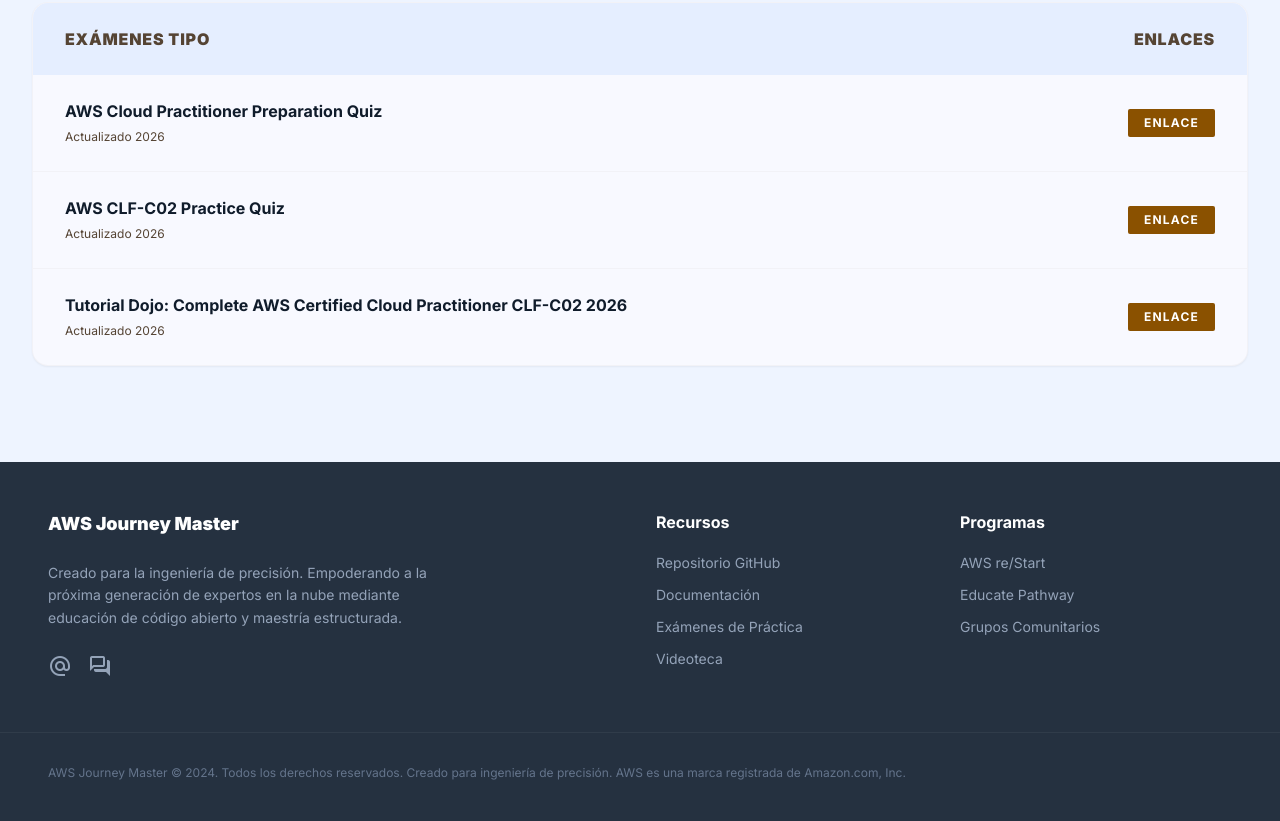
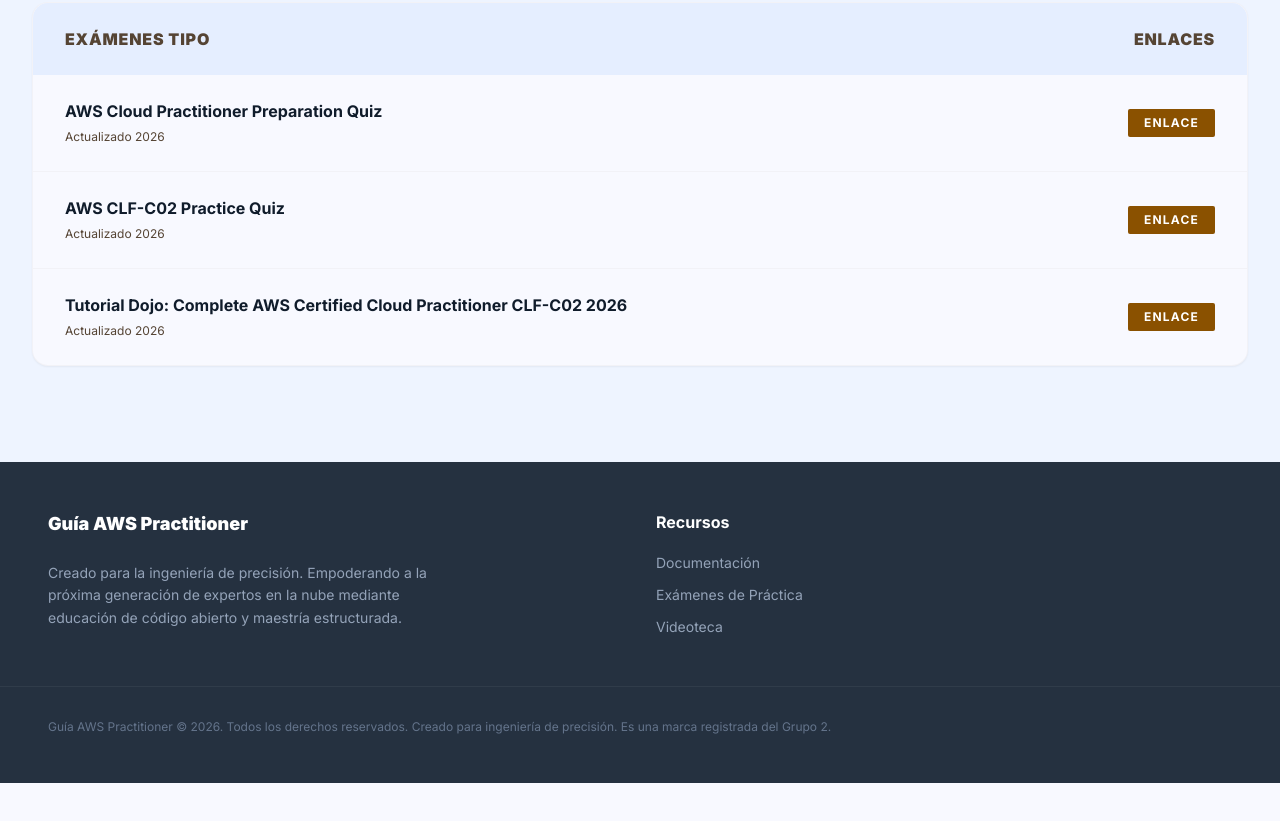
Before and after one commit to 16IMA/Proyecto_web_AWS_re-Start, a plain HTML site: page index.html in a window 1280 px wide. Shown: the part 3112-3933 px from the top of the page. After the commit the page ends 3895 px from the top, so only its background shows below. Drawn offline with nearby package versions, Linux system fonts and the light colour scheme.

Commit message:
feat(footer): change text and structure

```diff
--- a/index.html
+++ b/index.html
@@ -425,26 +425,17 @@
     <footer class="bg-[#253140] dark:bg-slate-950 text-white full-width py-12">
         <div class="grid grid-cols-1 md:grid-cols-2 gap-8 px-12 max-w-7xl mx-auto items-start">
             <div class="space-y-6">
-                <div class="text-lg font-black text-white">AWS Journey Master</div>
+                <div class="text-lg font-black text-white">Guía AWS Practitioner</div>
                 <p class="text-sm Inter text-slate-400 max-w-sm leading-relaxed">
                     Creado para la ingeniería de precisión. Empoderando a la próxima generación de expertos en la nube
                     mediante educación de código abierto y maestría estructurada.
                 </p>
-                <div class="flex gap-4">
-                    <a class="text-slate-400 hover:text-[#ff9900] transition-colors" href="#">
-                        <span class="material-symbols-outlined" data-icon="alternate_email">alternate_email</span>
-                    </a>
-                    <a class="text-slate-400 hover:text-[#ff9900] transition-colors" href="#">
-                        <span class="material-symbols-outlined" data-icon="forum">forum</span>
-                    </a>
-                </div>
+
             </div>
             <div class="grid grid-cols-2 gap-8">
                 <div>
                     <h5 class="title-sm text-white mb-4 font-bold">Recursos</h5>
                     <ul class="space-y-2">
-                        <li><a class="text-sm text-slate-400 hover:text-white underline-offset-4 hover:underline transition-opacity"
-                                href="#">Repositorio GitHub</a></li>
                         <li><a class="text-sm text-slate-400 hover:text-white underline-offset-4 hover:underline transition-opacity"
                                 href="#">Documentación</a></li>
                         <li><a class="text-sm text-slate-400 hover:text-white underline-offset-4 hover:underline transition-opacity"
@@ -453,23 +444,11 @@
                                 href="#">Videoteca</a></li>
                     </ul>
                 </div>
-                <div>
-                    <h5 class="title-sm text-white mb-4 font-bold">Programas</h5>
-                    <ul class="space-y-2">
-                        <li><a class="text-sm text-slate-400 hover:text-white underline-offset-4 hover:underline transition-opacity"
-                                href="#">AWS re/Start</a></li>
-                        <li><a class="text-sm text-slate-400 hover:text-white underline-offset-4 hover:underline transition-opacity"
-                                href="#">Educate Pathway</a></li>
-                        <li><a class="text-sm text-slate-400 hover:text-white underline-offset-4 hover:underline transition-opacity"
-                                href="#">Grupos Comunitarios</a></li>
-                    </ul>
-                </div>
-            </div>
+                            </div>
         </div>
         <div class="max-w-7xl mx-auto px-12 mt-12 pt-8 border-t border-white/5 text-center md:text-left">
             <p class="text-xs text-slate-500">
-                AWS Journey Master © 2024. Todos los derechos reservados. Creado para ingeniería de precisión. AWS es
-                una marca registrada de Amazon.com, Inc.
+                Guía AWS Practitioner © 2026. Todos los derechos reservados. Creado para ingeniería de precisión. Es una marca registrada del Grupo 2.
             </p>
         </div>
     </footer>
```
